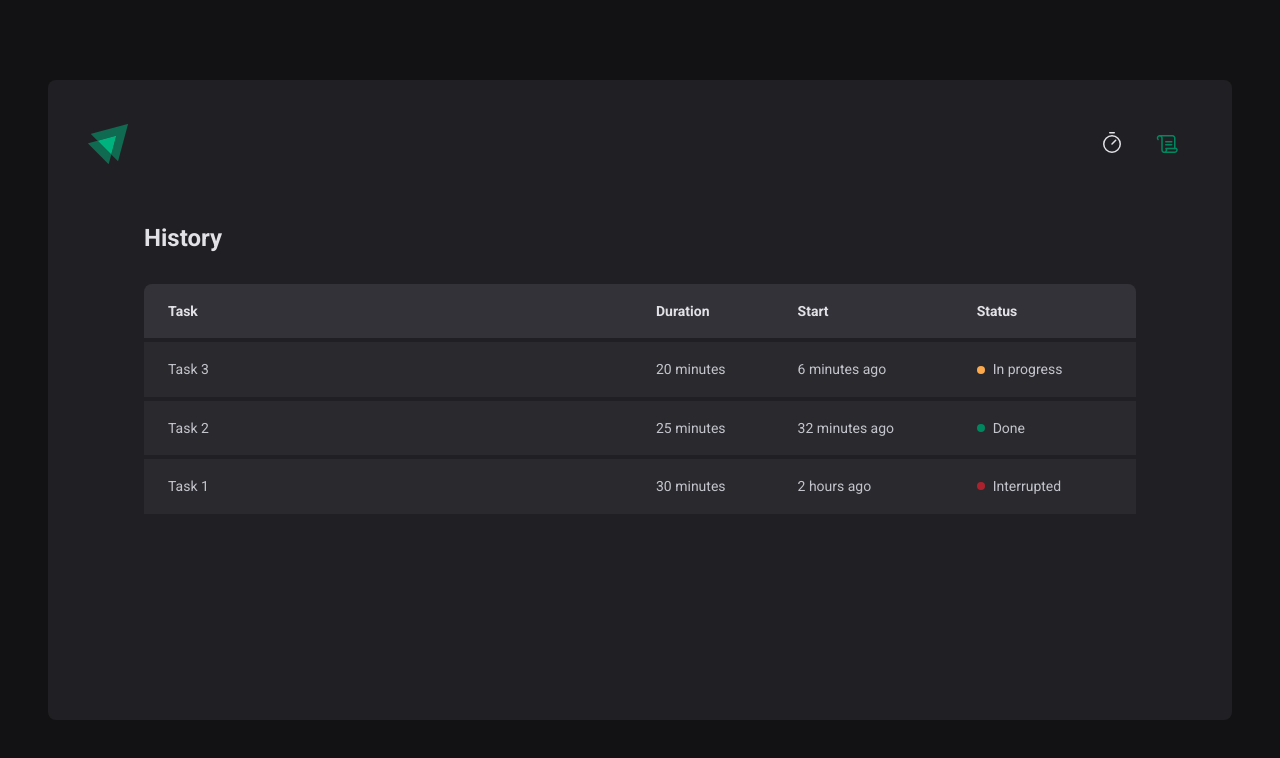
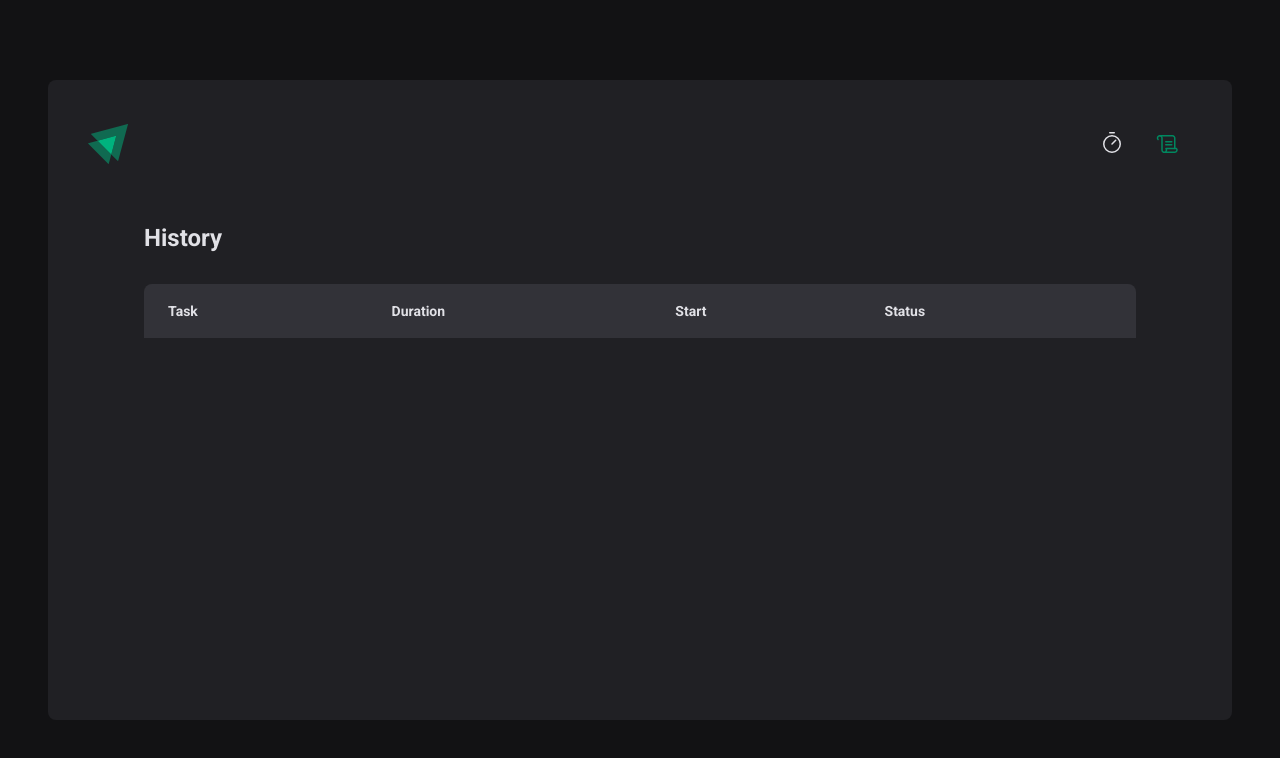
Before and after one commit to renatomarquesteles/ignite-02-pomodoro, a React (Vite) app: page /history in a window 1280 px wide. Shown: the top 758 px of the page. Built offline with nearby package versions, Linux system fonts and the light colour scheme.

Commit message:
adds history data

```diff
--- a/src/pages/History/index.tsx
+++ b/src/pages/History/index.tsx
@@ -1,6 +1,14 @@
+import { useContext } from 'react'
+
+import { formatDistanceToNow } from 'date-fns/esm'
+
+import { CyclesContext } from '../../contexts/CyclesContext'
+
 import { HistoryContainer, HistoryList, Status } from './styles'
 
 export const History = () => {
+  const { cycles } = useContext(CyclesContext)
+
   return (
     <HistoryContainer>
       <h1>History</h1>
@@ -16,30 +24,26 @@
             </tr>
           </thead>
           <tbody>
-            <tr>
-              <td>Task 3</td>
-              <td>20 minutes</td>
-              <td>6 minutes ago</td>
-              <td>
-                <Status status="in-progress">In progress</Status>
-              </td>
-            </tr>
-            <tr>
-              <td>Task 2</td>
-              <td>25 minutes</td>
-              <td>32 minutes ago</td>
-              <td>
-                <Status status="done">Done</Status>
-              </td>
-            </tr>
-            <tr>
-              <td>Task 1</td>
-              <td>30 minutes</td>
-              <td>2 hours ago</td>
-              <td>
-                <Status status="interrupted">Interrupted</Status>
-              </td>
-            </tr>
+            {cycles.map((cycle) => (
+              <tr key={cycle.id}>
+                <td>{cycle.task}</td>
+                <td>{cycle.minutesAmount} minutes</td>
+                <td>
+                  {formatDistanceToNow(cycle.startedAt, { addSuffix: true })}
+                </td>
+                <td>
+                  {cycle.finishedAt && <Status status="done">Done</Status>}
+
+                  {cycle.interruptedAt && (
+                    <Status status="interrupted">Interrupted</Status>
+                  )}
+
+                  {!cycle.finishedAt && !cycle.interruptedAt && (
+                    <Status status="in-progress">In progress</Status>
+                  )}
+                </td>
+              </tr>
+            ))}
           </tbody>
         </table>
       </HistoryList>
```
